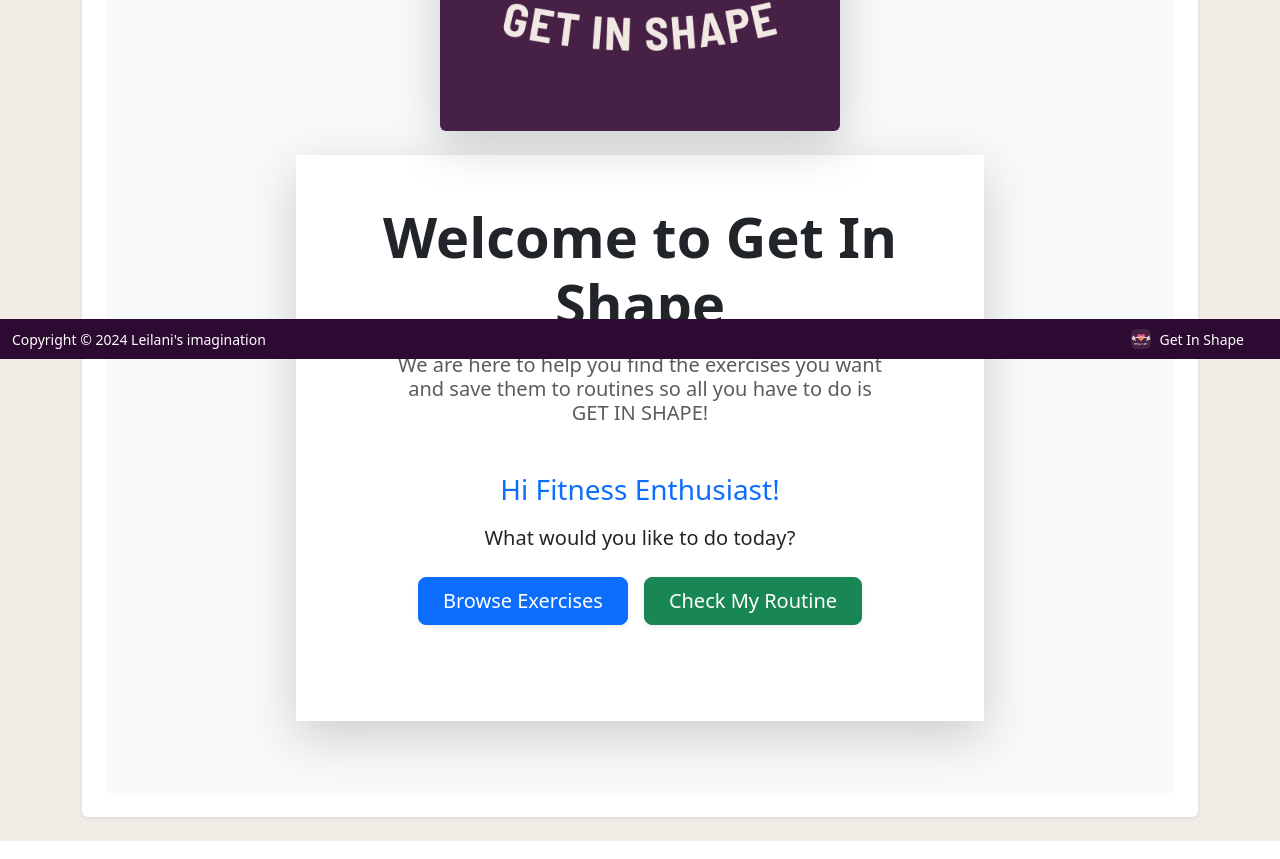
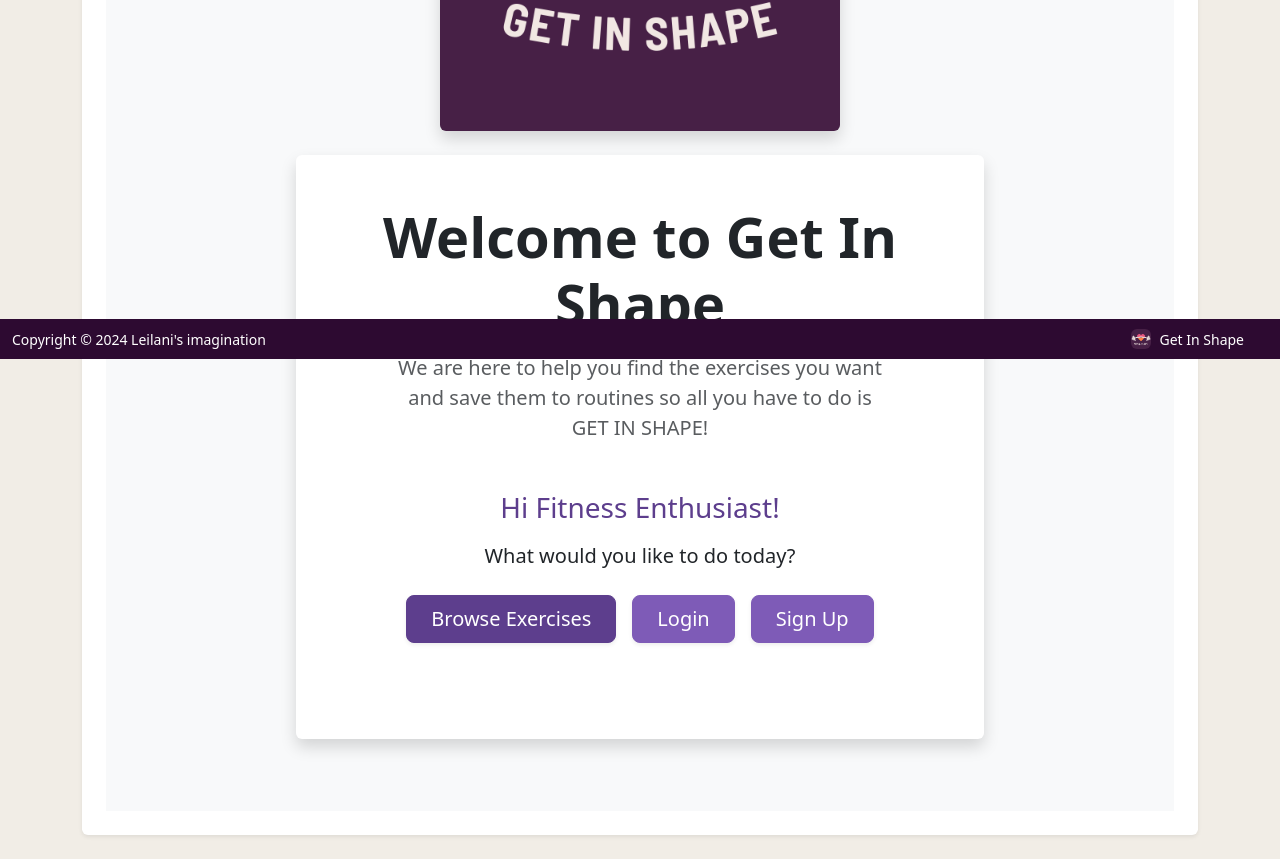
Before and after one commit to Leilanigreer/gym-fitness-frontend, a React (Vite) app: page / in a window 1280 px wide. Shown: the part 441-1300 px from the top of the page. Built offline with nearby package versions, Linux system fonts and the light colour scheme; no server answers.

Commit message:
updated header with auth logic, updated homepage with auth logic, added custom colors for buttons.

```diff
--- a/src/App.jsx
+++ b/src/App.jsx
@@ -6,7 +6,7 @@ import { PlaceholderPage } from "./PlaceholderPage";
 import { LoginPage } from "./LoginPage";
 import { SignupPage } from "./SignupPage";
 import { RoutinesIndex } from "./RoutinesIndex";
-import { HomePage } from "./HomePage";
+import  HomePage from "./HomePage";
 
 const router = createBrowserRouter([
   {
--- a/src/Header.jsx
+++ b/src/Header.jsx
@@ -5,6 +5,7 @@ import { isAuthenticated } from "./utils/auth";
 
 export function Header() {
   let authenticationLinks;
+  let routineLinks;
 
   if (!isAuthenticated()) {
     authenticationLinks = (
@@ -19,6 +20,26 @@ export function Header() {
         <LogoutLink className="nav-link btn btn-outline-light px-3" />
       </li>
     );
+    routineLinks = (
+      <>
+        <li className="nav-item">
+        <Link
+          className="nav-link text-white hover:text-opacity-75 px-3 mx-1"
+          to="/routines"
+        >
+          My Routines
+        </Link>
+        </li>
+        <li className="nav-item">
+        <Link
+          className="nav-link text-white hover:text-opacity-75 px-3 mx-1"
+          to="/routines"
+        >
+          Todays Routines
+        </Link>
+      </li>
+    </>
+    )
   }
 
   return (
@@ -70,14 +91,7 @@ export function Header() {
                   Exercises
                 </Link>
               </li>
-              <li className="nav-item">
-                <Link
-                  className="nav-link text-white hover:text-opacity-75 px-3 mx-1"
-                  to="/routines"
-                >
-                  My Routines
-                </Link>
-              </li>
+              {routineLinks}
             </ul>
             <ul className="navbar-nav">
               {authenticationLinks}
--- a/src/HomePage.jsx
+++ b/src/HomePage.jsx
@@ -1,60 +1,101 @@
-import { useEffect, useState } from "react";
-import axios from "axios";
-import { Link } from "react-router-dom";
+import { useEffect, useState } from 'react';
+import axios from 'axios';
+import { Link } from 'react-router-dom';
+import { isAuthenticated } from './utils/auth';
 
-export function HomePage() {
+const HomePage = () => {
   const [currentUser, setCurrentUser] = useState({});
+  const primaryButtonClass = "btn btn-primary btn-lg px-4 py-2 shadow-sm";
+  const secondaryButtonClass = "btn btn-success btn-lg px-4 py-2 shadow-sm";
 
+  useEffect(() => {
     const getUserData = () => {
-    axios.get("http://localhost:3000/users/current.json").then(response => {
+      axios.get("http://localhost:3000/users/current.json")
+        .then(response => {
           console.log(response.data);
           setCurrentUser(response.data);
+        })
+        .catch(error => {
+          console.error("Error fetching user data:", error);
         });
     };
 
-  useEffect(getUserData, []);
+    if (isAuthenticated()) {
+      getUserData();
+    }
+  }, []);
 
   return (
-    <div className="container-fluid min-h-screen bg-light">
+    <div className="container-fluid bg-light min-vh-100">
       <div className="row justify-content-center">
         <div className="col-lg-8 col-md-10 col-sm-12">
           <div className="text-center py-5">
             <img
               src="src/assets/Bigger_Get_in_Shape.png"
-              className="img-fluid mb-4 shadow-lg rounded"
+              className="img-fluid mb-4 shadow rounded"
               alt="Get in Shape Logo"
               style={{ maxWidth: '400px' }}
             />
 
-            <div className="bg-white rounded-lg shadow-lg p-5 mb-4">
-              <h1 className="display-4 mb-3 text-purple-800 fw-bold">Welcome to Get In Shape</h1>
-              <h5 className="text-muted mb-4 px-md-5">
+            <div className="bg-white rounded shadow p-5 mb-4">
+              <h1 className="display-4 mb-3 fw-bold text-purple">
+                Welcome to Get In Shape
+              </h1>
+
+              <p className="text-muted mb-4 px-md-5 lead">
                 We are here to help you find the exercises you want and save them to routines
                 so all you have to do is GET IN SHAPE!
-              </h5>
+              </p>
 
               <div className="my-5">
                 <h2 className="h3 mb-3 text-primary">
-                  Hi {currentUser.name || 'Fitness Enthusiast'}!
+                  Hi {currentUser?.name || 'Fitness Enthusiast'}!
                 </h2>
                 <p className="lead mb-4">What would you like to do today?</p>
 
-                <div className="d-flex gap-3 justify-content-center">
+                {isAuthenticated() ? (
+                  <div className="d-flex flex-column flex-sm-row gap-3 justify-content-center align-items-center">
                     <Link
-                    role="button"
-                    className="btn btn-primary btn-lg px-4 py-2 shadow-sm"
                       to="/placeholder"
+                      className={primaryButtonClass}
                     >
                       Browse Exercises
                     </Link>
                     <Link
-                    role="button"
-                    className="btn btn-success btn-lg px-4 py-2 shadow-sm"
                       to="/routines"
+                      className={secondaryButtonClass}
                     >
-                    Check My Routine
+                      All Routines
+                    </Link>
+                    <Link
+                      to="/routines"
+                      className={secondaryButtonClass}
+                    >
+                      Today's Routine
                     </Link>
                   </div>
+                ) : (
+                  <div className="d-flex flex-column flex-sm-row gap-3 justify-content-center align-items-center">
+                    <Link
+                      to="/placeholder"
+                      className={primaryButtonClass}
+                    >
+                      Browse Exercises
+                    </Link>
+                    <Link
+                      to="/login"
+                      className={secondaryButtonClass}
+                    >
+                      Login
+                    </Link>
+                    <Link
+                      to="/signup"
+                      className={secondaryButtonClass}
+                    >
+                      Sign Up
+                    </Link>
+                  </div>
+                )}
               </div>
             </div>
           </div>
@@ -62,6 +103,6 @@ export function HomePage() {
       </div>
     </div>
   );
-}
+};
 
 export default HomePage;
--- a/src/index.scss
+++ b/src/index.scss
@@ -1,12 +1,29 @@
+// Custom Bootstrap variables
+$primary: #5D3E8D; // A nice purple for your primary actions
+$success: #7E5BB7; // A lighter purple for secondary actions
+
+// Custom color map
+$custom-colors: (
+  "purple": #5D3E8D,
+  "purple-light": #7E5BB7
+);
+
+// Font imports
 @import "@fontsource/poppins/400.css"; // Regular
 @import "@fontsource/poppins/600.css"; // Semi-bold
+
+// Bootstrap import
 @import "bootstrap/scss/bootstrap";
 
-// :root {
-//   // --bs-body-bg: #ebe3db
-//   --bs-body-bg: #F1EDE6
-// }
+// Additional custom styles can go here
+.btn-primary {
+  &:hover {
+    background-color: darken($primary, 10%);
+  }
+}
 
-html {
-  scroll-behavior: smooth;
+.btn-success {
+  &:hover {
+    background-color: darken($success, 10%);
+  }
 }
```
Lines whose indentation alone changed are shown as unchanged.
